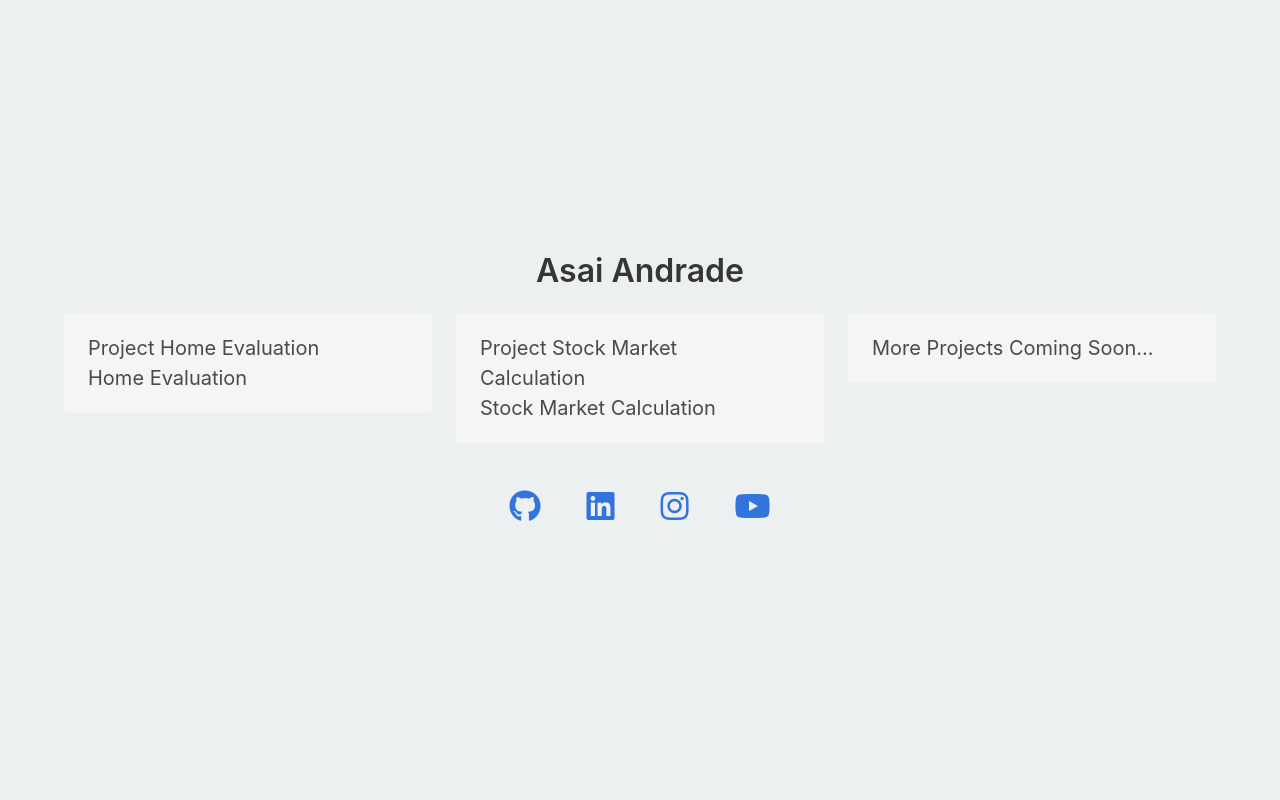
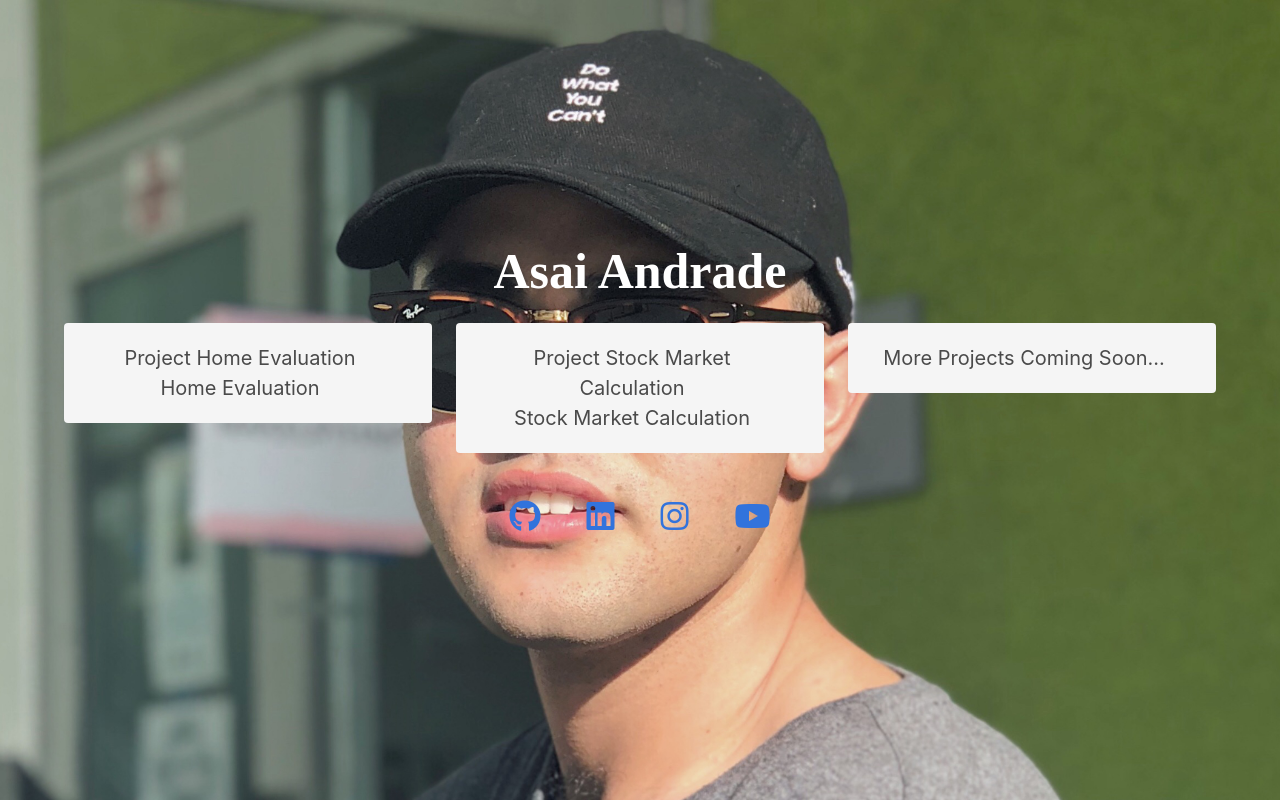
Before and after one commit to imdoingotherthings/portfolio, a website: page public/index.html in a window 1280 px wide. Drawn offline with nearby package versions, Linux system fonts and the light colour scheme.

Commit message:
adding background

```diff
--- a/public/css/app.css
+++ b/public/css/app.css
@@ -8,6 +8,10 @@ body {
     align-content: center;
 }
 
+.column {
+    text-align: center;
+}
+
 .space {
     margin: 1%;
     padding: 1%;
@@ -16,3 +20,15 @@ body {
 .aTag {
     text-decoration: none;
 }
+
+.textUp {
+    font-family: Avenir;
+    font-size: 50px;
+}
+
+.hero {
+    background: url('/andrade_5.jpg') center / cover;
+}
+
+@media (max-width: 1024px) { .hero { background: url(/andrade_2.jpg) center / cover; } }
+@media (max-width:  768px) { .hero { background: url(/andrade_3.jpg) center / cover; } }
--- a/public/index.html
+++ b/public/index.html
@@ -15,12 +15,12 @@
     <section class="hero is-fullheight">
       <div class="hero-body">
         <div class="container">
-          <h1 class="title center">Asai Andrade</h1>
+          <h1 class="title center textUp" style="color:white;">Asai Andrade</h1>
           <div class="columns">
             <div class="column">
               <div class="notification">
                 <div class="is-size-5">
-                  <p>Project Home Evaluation</p>
+                  <p class="textAlign">Project Home Evaluation</p>
                   <a style="text-decoration:none;" href="https://home-evaluation-.herokuapp.com/">Home Evaluation</a>
                 </div>
               </div>
@@ -28,7 +28,7 @@
             <div class="column">
               <div class="notification">
                   <div class="is-size-5">
-                  <p>Project Stock Market Calculation</p>
+                  <p class="textAlign">Project Stock Market Calculation</p>
                   <a style="text-decoration:none;" href="https://home-evaluation-.herokuapp.com/">Stock Market Calculation</a>
                 </div>
               </div>
@@ -36,7 +36,7 @@
             <div class="column">
               <div class="notification">
                 <div class="is-size-5">
-                  <p>More Projects Coming Soon...</p>
+                  <p class="textAlign">More Projects Coming Soon...</p>
                 </div>
               </div>
             </div>
```
Also changed, not shown: public/andrade.jpg (added), public/andrade_2.jpg (added), public/andrade_3.jpg (added), public/andrade_5.jpg (added), 2 other files.
